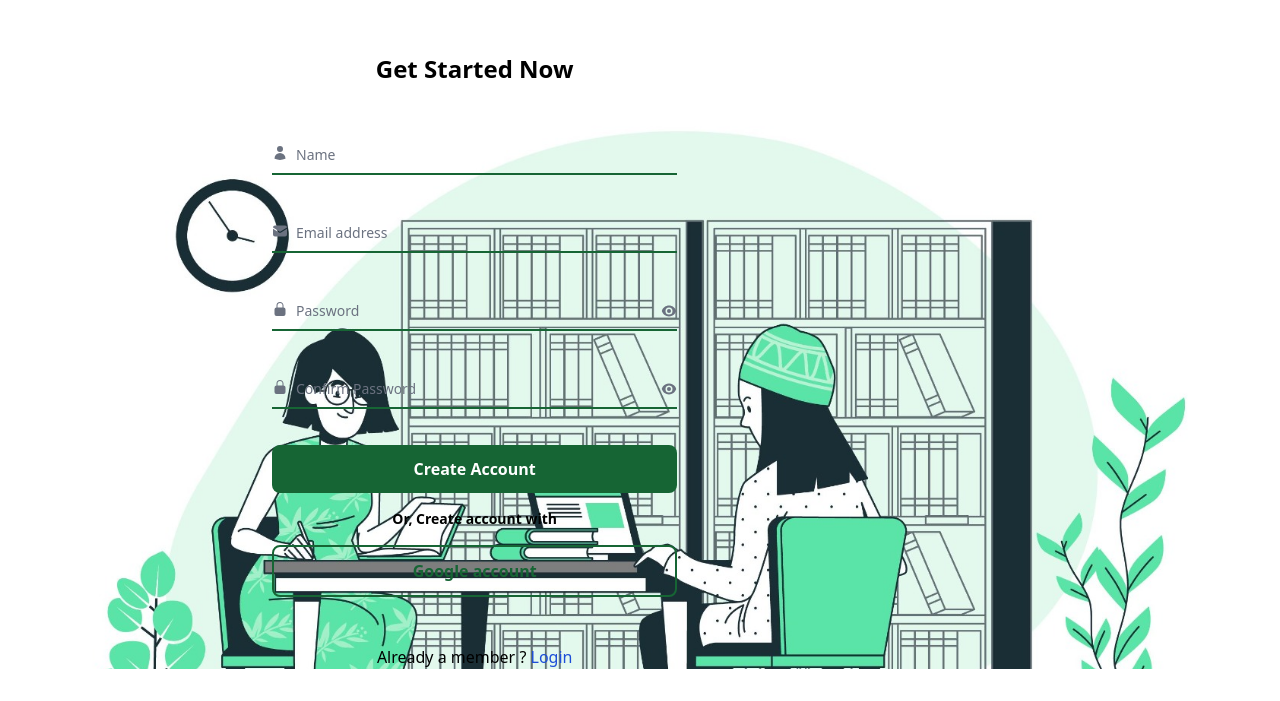
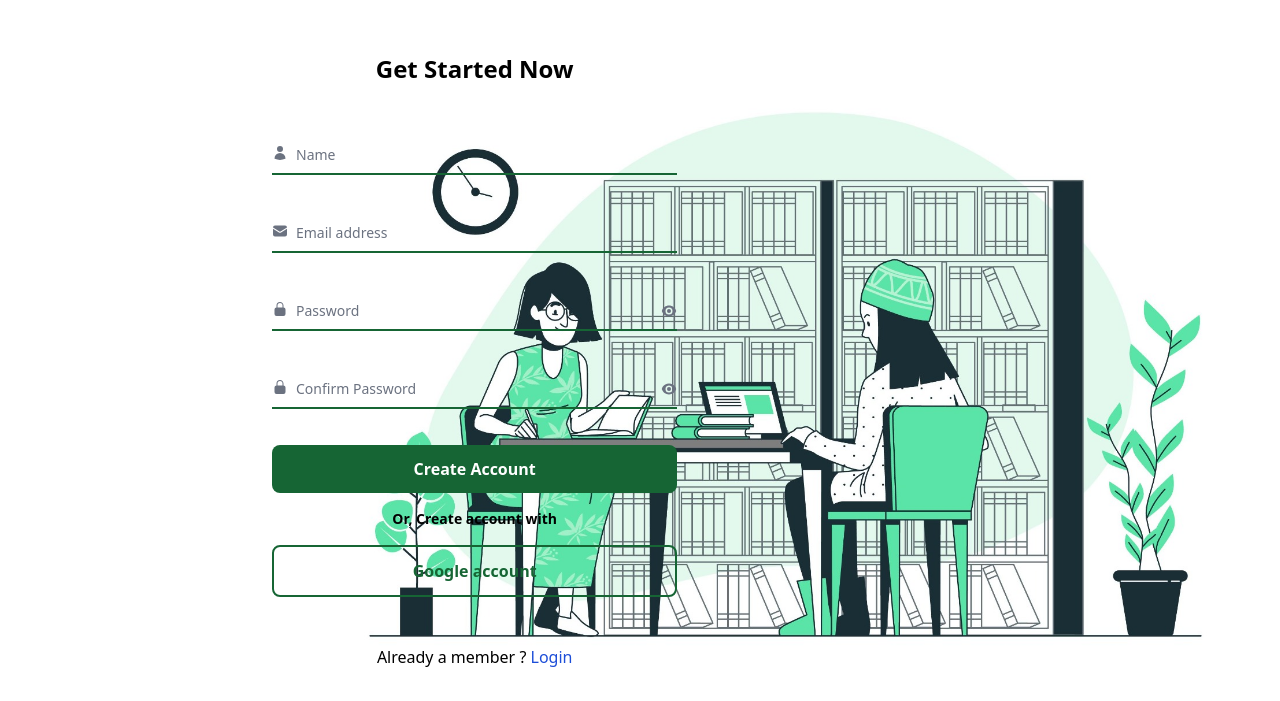
Before and after one commit to ahmedrazek/library-social-media-front, a React (Vite) app: page /signup in a window 1280 px wide. Shown: the part 123-824 px from the top of the page. Built offline with nearby package versions, Linux system fonts and the light colour scheme.

Commit message:
fix signup

```diff
--- a/src/pages/Login/index.jsx
+++ b/src/pages/Login/index.jsx
@@ -34,10 +34,10 @@ export default function Login() {
   if (redirect) return <Navigate to={"/timeline"} />;
   return (
     <div className="relative h-screen w-full">
-      <div className="absolute bg-green-900 w-1/2 -z-10 h-full"></div>
+      <div className="absolute hidden md:block lg:block bg-green-900 w-1/2 -z-10 h-full"></div>
       <div className="flex justify-center items-center h-screen ">
-        <div className="flex mx-auto justify-between  border-2 border-gray-400 w-10/12 rounded-xl py-4 px-40 gap-4 ">
-          <div className=" flex flex-col gap-12 items-center w-5/12 text-white">
+        <div className="flex flex-col md:flex-row lg:flex-row mx-auto justify-between  border-2 border-gray-400 w-10/12 rounded-xl py-4 px-40 gap-4 ">
+          <div className="hidden md:flex lg:flex flex-col gap-12 items-center w-5/12 text-white">
             <h1 className=" text-4xl">Logo </h1>
             <img src={image} alt="" />
             <p className="text-xl">
--- a/src/pages/Signup/index.jsx
+++ b/src/pages/Signup/index.jsx
@@ -39,8 +39,9 @@ export default function Signup() {
   };
   const bgStyle = {
     backgroundImage: `url(${backgroundImage})`,
-    backgroundSize: "cover",
-    backgroundRepeat: "no repeat",
+    backgroundSize: "contain",
+    backgroundRepeat: "no-repeat",
+    backgroundPosition: "right",
   };
   if (redirect) return <Navigate to={"/timeline"} />;
 
```
